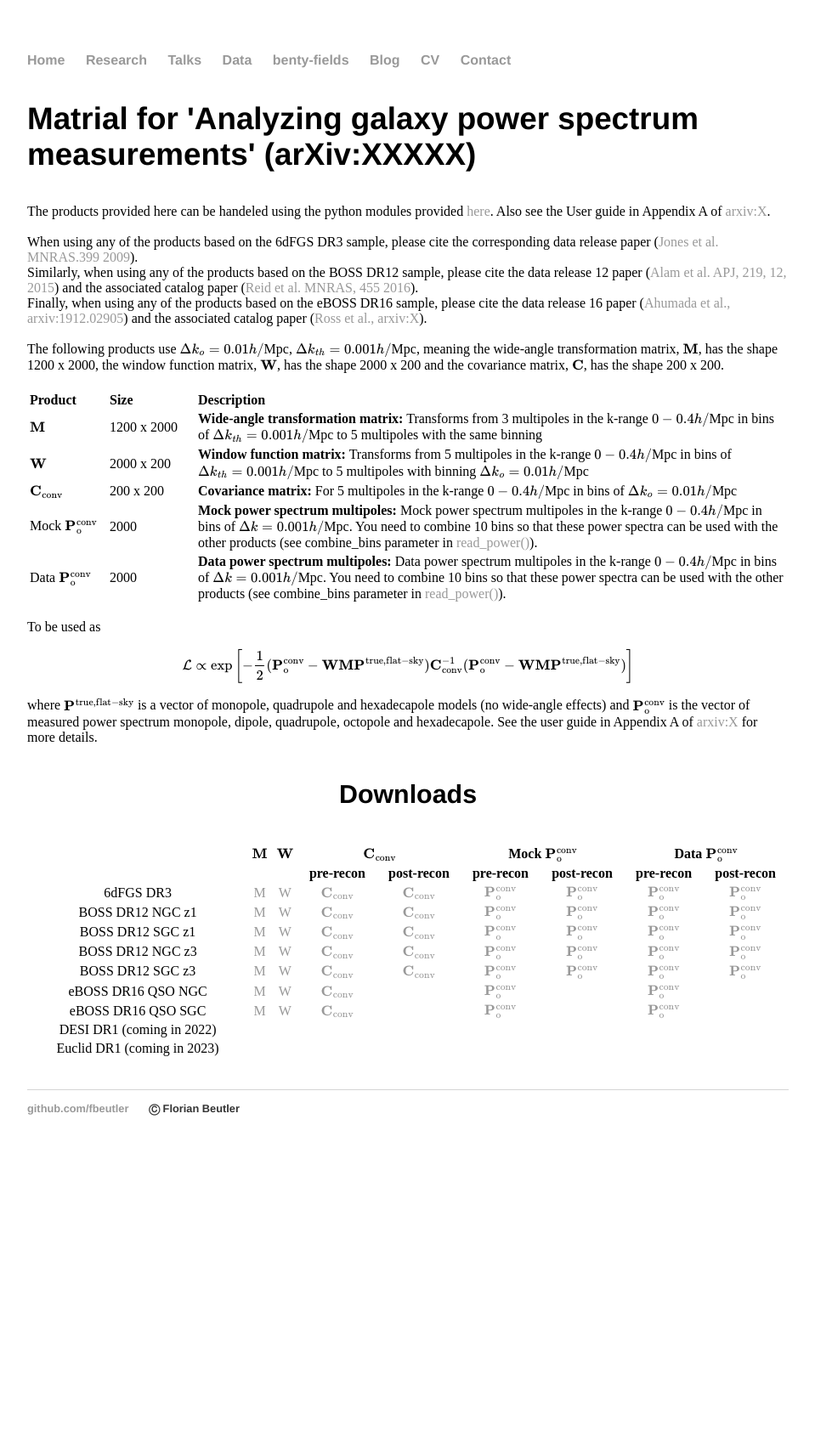
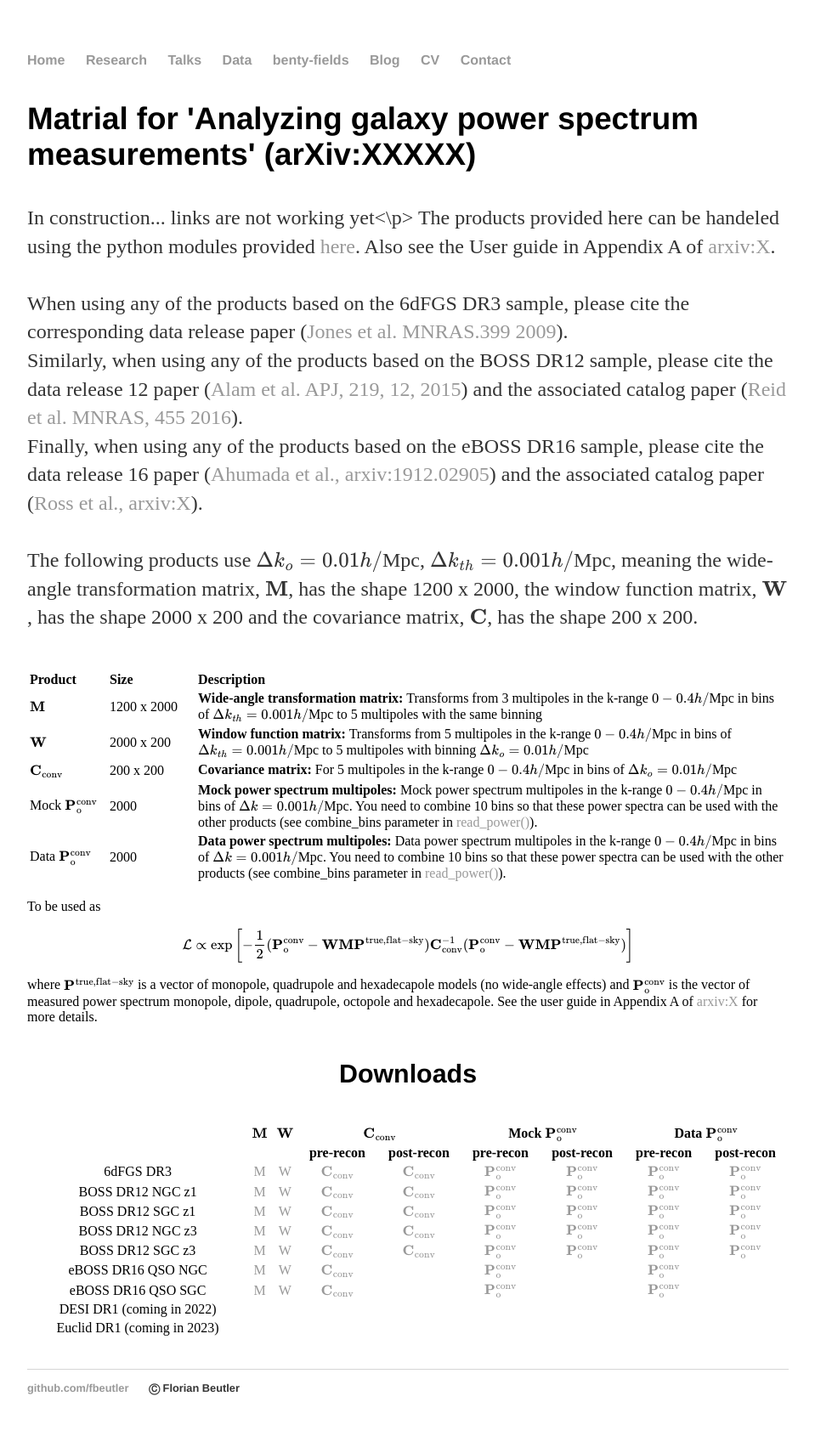
Before and after one commit to fbeutler/fbeutler.github.io, a Jekyll site: the page built from hub/deconv_paper.html, in a window 1280 px wide. Shown: the whole page at 85% size, without its empty margins (160-1119 px from the left). Built offline with Jekyll 4.4.1, drawn with Linux system fonts in a browser that asks for light colours; before the commit the page ends 1374 px from its top, so only the background shows below that.

Commit message:
Update deconv_paper.html

```diff
--- a/hub/deconv_paper.html
+++ b/hub/deconv_paper.html
@@ -4,6 +4,8 @@ title: Some material
 ---
 <div>
     <h3>Matrial for 'Analyzing galaxy power spectrum measurements' (arXiv:XXXXX)</h3>
+
+	<p style="font-color=red;">In construction... links are not working yet<\p>
 
     The products provided here can be handeled using the python modules provided
 	<a href="https://github.com/fbeutler/pk_tools/blob/master/pk_tools.py" target="_blank">here</a>.
```
